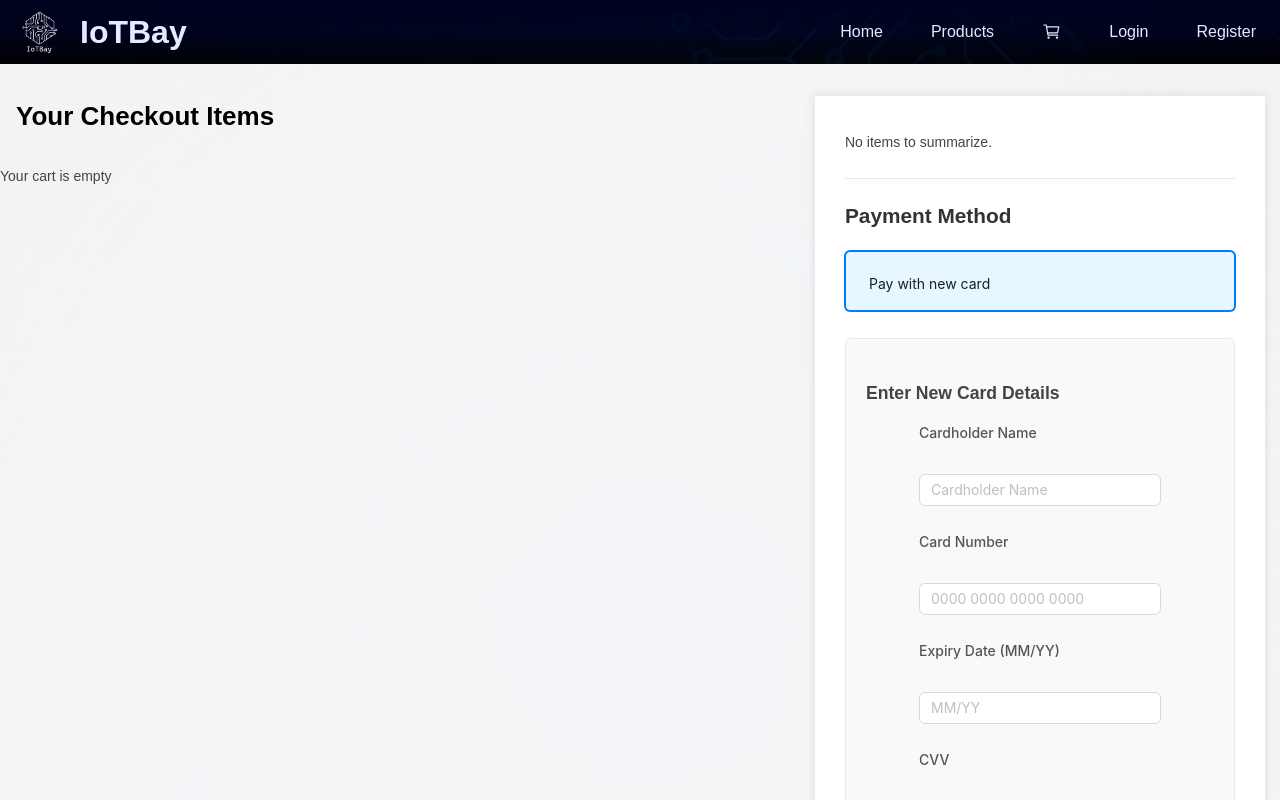
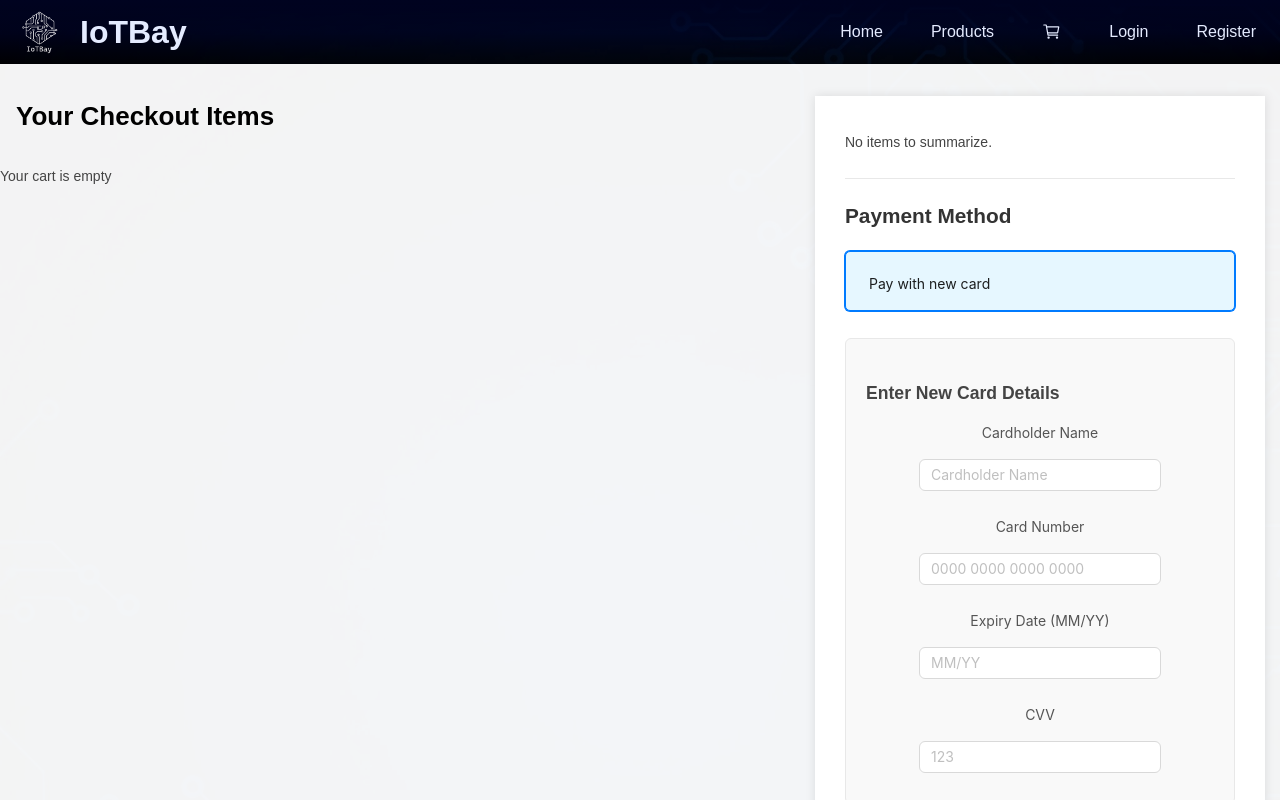
Before and after one commit to YM2992/IoTBay, a React (Vite) app in the folder Client/: page /checkout in a window 1280 px wide. Shown: the top 800 px of the page. Built offline with nearby package versions, Linux system fonts and the light colour scheme; what antd-style would draw is missing.

Commit message:
refactor: update form labels and remove unnecessary comments in payment forms

```diff
--- a/Client/src/components/Checkout/EditPaymentModal.jsx
+++ b/Client/src/components/Checkout/EditPaymentModal.jsx
@@ -10,39 +10,40 @@ const EditPaymentModal = ({ open, onOk, onCancel, form }) => {
       onOk={onOk}
       onCancel={onCancel}
       okText="Save Changes"
-      destroyOnClose // Ensures form fields are reset if not explicitly handled
+      destroyOnHidden
       className="edit-card-modal-form"
     >
       <Form
         form={form}
         name="edit_card_form"
         layout="vertical"
-        style={{ maxWidth: 500 }}
-        // initialValues will be set by form.setFieldsValue in the parent
       >
+        <label htmlFor="editPayment_cardholderName">Cardholder Name</label>
         <Form.Item
           name="cardholderName"
-          label="Cardholder Name"
         >
-          <Input placeholder="First Last"/>
+          <Input placeholder="First Last" id="editPayment_cardholderName"/>
         </Form.Item>
+
+        <label htmlFor="editPayment_cardNumber">Card Number</label>
         <Form.Item
           name="cardNumber"
-          label="Card Number"
         >
-          <Input placeholder="1234 5678 9123 4567" />
+          <Input placeholder="1234 5678 9123 4567" id="editPayment_cardNumber" />
         </Form.Item>
+
+        <label htmlFor="editPayment_expiryDate">Expiry Date (MM/YY)</label>
         <Form.Item
           name="expiryDate"
-          label="Expiry Date (MM/YY)"
         >
-          <Input placeholder="MM/YY" />
+          <Input placeholder="MM/YY" id="editPayment_expiryDate" />
         </Form.Item>
+
+        <label htmlFor="editPayment_cvv">CVV</label>
         <Form.Item
           name="cvv"
-          label="CVV"
         >
-          <Input placeholder="123" />
+          <Input placeholder="123" id="editPayment_cvv" />
         </Form.Item>
       </Form>
     </Modal>
--- a/Client/src/components/Checkout/NewCardForm.jsx
+++ b/Client/src/components/Checkout/NewCardForm.jsx
@@ -14,13 +14,8 @@ const NewCardForm = forwardRef(({ initialDetails, onFormChange }, ref) => {
     async validateAndGetNewCardDetails() {
       try {
         const values = await form.validateFields();
-        // Frontend validation for expiry date format and past date removed.
-        // This validation should now primarily be handled by the backend.
-
-        // The 'saveCard' value will be part of 'values' from form.validateFields()
         return { ...values, isNew: true, cardid: 'new_card_checkout' };
       } catch (info) {
-        // Antd form validation errors (e.g. for required fields) will be displayed on the form items
         toast.error("Please ensure all new card details are correct.");
         return null;
       }
@@ -40,31 +35,34 @@ const NewCardForm = forwardRef(({ initialDetails, onFormChange }, ref) => {
         initialValues={initialDetails}
         onValuesChange={onFormChange}
       >
+        <label htmlFor="newCard_cardholderName">Cardholder Name</label>
         <Form.Item
           name="cardholderName"
-          label="Cardholder Name"
         >
-          <Input placeholder="Cardholder Name" />
+          <Input placeholder="Cardholder Name" id="newCard_cardholderName" />
         </Form.Item>
+
+        <label htmlFor="newCard_cardNumber">Card Number</label>
         <Form.Item
           name="cardNumber"
-          label="Card Number"
         >
-          <Input placeholder="0000 0000 0000 0000" />
+          <Input placeholder="0000 0000 0000 0000" id="newCard_cardNumber" />
         </Form.Item>
+
+        <label htmlFor="newCard_expiryDate">Expiry Date (MM/YY)</label>
         <Form.Item
           name="expiryDate"
-          label="Expiry Date (MM/YY)"
           rules={[
           ]}
         >
-          <Input placeholder="MM/YY" />
+          <Input placeholder="MM/YY" id="newCard_expiryDate" />
         </Form.Item>
+
+        <label htmlFor="newCard_cvv">CVV</label>
         <Form.Item
           name="cvv"
-          label="CVV"
         >
-          <Input placeholder="123" />
+          <Input placeholder="123" id="newCard_cvv" />
         </Form.Item>
         {token && (
           <Form.Item name="saveCard" valuePropName="checked" className="save-card-checkbox">
--- a/Client/src/pages/Checkout.jsx
+++ b/Client/src/pages/Checkout.jsx
@@ -272,9 +272,6 @@ function CheckoutPage() {
               ref={newCardFormRef}
               initialDetails={newCardDetails}
               onFormChange={(_, allValues) => {
-                // Update newCardDetails state if you need to react to live changes
-                // or if other parts of CheckoutPage depend on this intermediate state.
-                // For now, primarily used for initial values and potentially resetting.
                 setNewCardDetails(allValues);
               }}
             />
```
